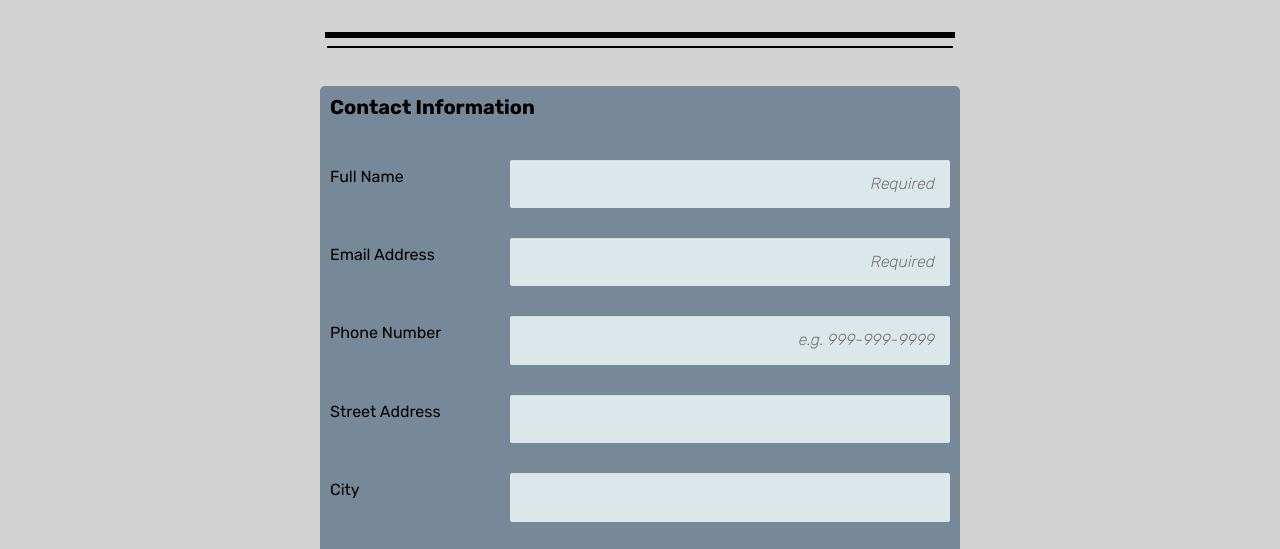
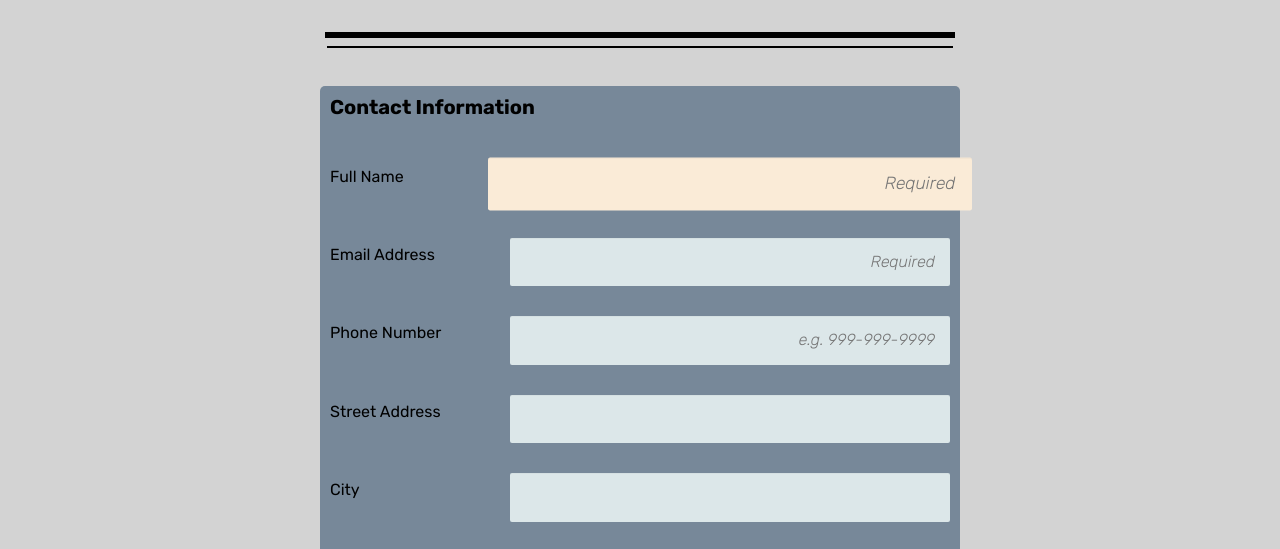
Before and after one commit to harrisrhm/Techdegree-project-3, a plain HTML site: page index.html in a window 1280 px wide. In both pictures the pointer is over the input "Full Name". Shown: the part 202-751 px from the top of the page. Drawn offline with Linux system fonts and the light colour scheme.

Commit message:
Transition included

```diff
--- a/styles.css
+++ b/styles.css
@@ -113,7 +113,17 @@ select {
   box-shadow: 0 1px 0 rgba(0,0,0,0.03) inset;
   margin-bottom: 30px;
   width: 100%;
+  transition: all 0.5s ease;
 }
+
+input[type="text"]:hover,
+input[type="email"]:hover,
+input[type="tel"]:hover,
+textarea:hover,
+select:hover {
+  transform: scale(1.1);
+  background-color: antiquewhite;
+ }
 
 
 input[type="checkbox"],
```
